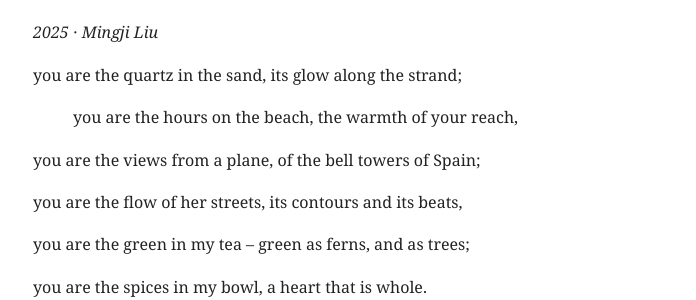
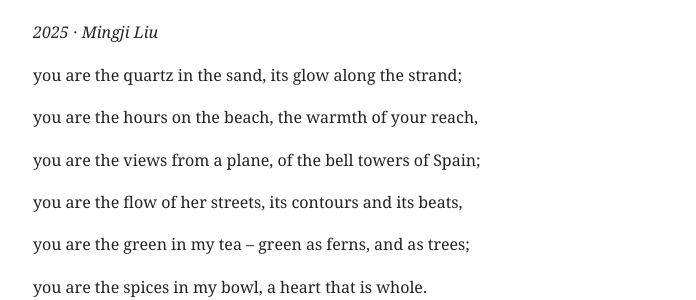
Before and after one commit to mingjiliu/mingjiliu.github.io, a Jekyll site: the page built from _poems/2025.md, in a window 1280 px wide. Shown: the part 312-612 px from the top of the page, without its empty margins (291-987 px from the left). Built offline with Jekyll 4.4.1, drawn with Linux system fonts in a browser that asks for light colours.

Commit message:
Update 2025.md

```diff
--- a/_poems/2025.md
+++ b/_poems/2025.md
@@ -11,7 +11,7 @@ date: 2025-12-31
 
 you are the quartz in the sand, its glow along the strand;
 
-> you are the hours on the beach, the warmth of your reach,
+you are the hours on the beach, the warmth of your reach,
 
 you are the views from a plane, of the bell towers of Spain;
 
```
